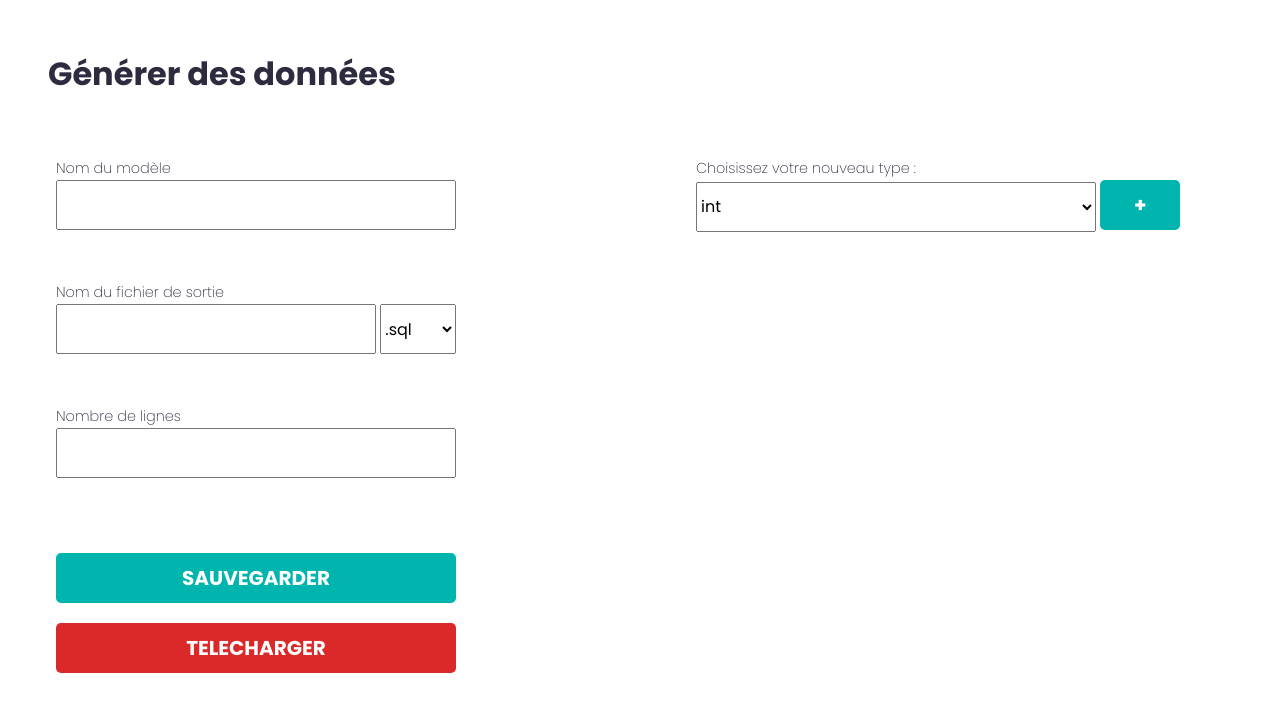
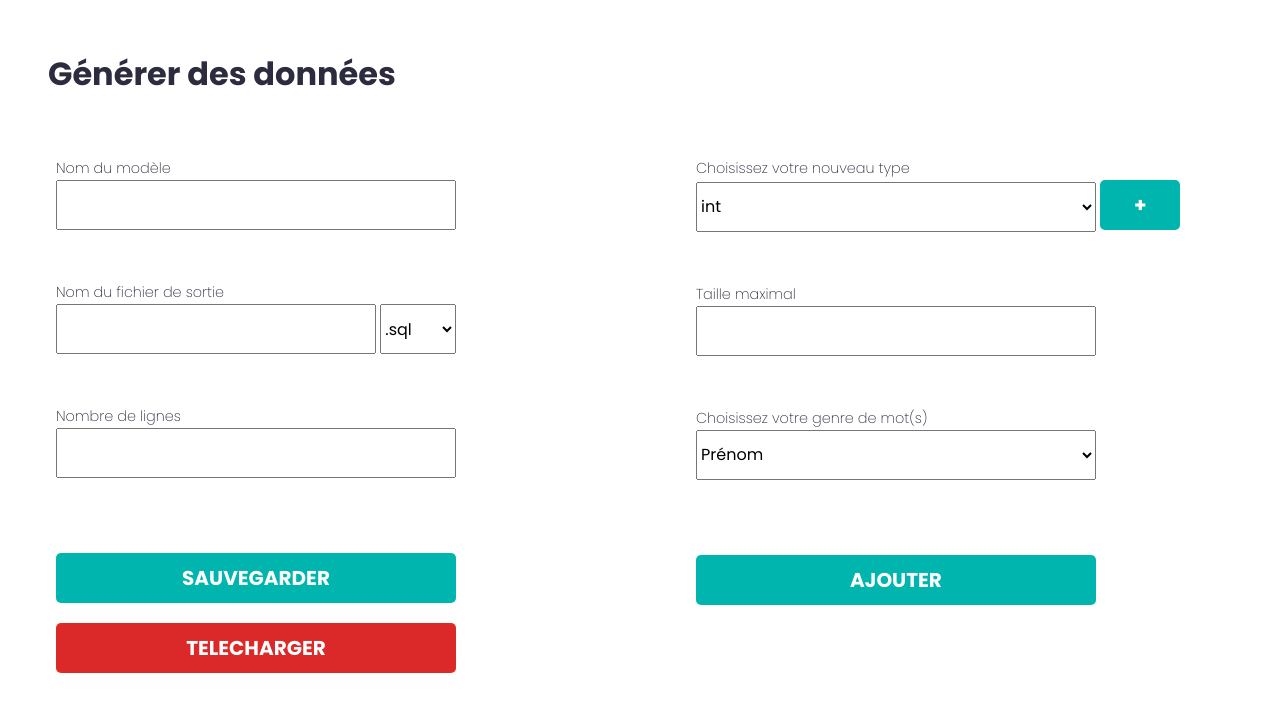
Before and after one commit to aureliensimon/db-confinement, a PHP site: page / in a window 1280 px wide. Shown: the part 100-801 px from the top of the page. Run offline with PHP 8.4, Linux system fonts and the light colour scheme; some libraries are stand-ins or nearby versions.

Commit message:
ajout des formulaires selon le type

```diff
--- a/css/menu.css
+++ b/css/menu.css
@@ -31,7 +31,7 @@
     height: 50px;
 }
 
-#buttons {
+.buttons {
     margin-top: 75px;
     margin-left: 3rem;
 }
@@ -53,6 +53,9 @@
 #button-dl {
     background-color: var(--red);
 }
+#button_ajouter{
+    background-color: var(--green);
+}
 
 #button-add{
 
@@ -62,9 +65,20 @@
 
     width: 10vmin;
     height: 50px;
-    margin-bottom: 20px;
 
     color: white;
     font-size: 2.5vmin;
     font-weight: 700;
 }
+
+#form_type_int{
+    display: none;
+}
+
+#form_type_varchar{
+    display: block;
+}
+
+#form_type_date{
+    display: none;
+}
--- a/index.html
+++ b/index.html
@@ -66,7 +66,7 @@
           <input class="field-input">
         </div>
 
-        <div id="buttons">
+        <div class="buttons">
           <button class="menu-button" id="button-save">SAUVEGARDER</button>
           <br>
           <button class="menu-button" id="button-dl">TELECHARGER</button>
@@ -77,13 +77,90 @@
       <!--RIGHT MENU-->
       <div id="right-menu" class="p-2 w-50 bd-highlight">
         <div id="choix_type" class="menu-field">
-          <span  class="field-name" >Choisissez votre nouveau type :</span>
+          <span  class="field-name" >Choisissez votre nouveau type</span>
+          <br>
           <select class="field-input">
             <option value="int">int</option>
             <option value="varchar">varchar</option>
           </select>
           <button id="button-add">+</button>
         </div>
+
+
+ <!------------------------------formulaire pour type de champs entier,float --------------------------------------------->
+
+
+        <div id="form_type_int" >
+          <form action="">
+            <div class="menu-field">
+              <span class="field-name">Valeur minimal</span>
+              <br>
+              <input class="field-input">
+            </div>
+            <div class="menu-field">
+              <span class="field-name">Valeur maximal</span>
+              <br>
+              <input class="field-input">
+            </div>
+            <div class="buttons">
+              <button class="menu-button" id="button_ajouter">AJOUTER</button>
+            </div>
+          </form>
+        </div>
+
+
+
+        <!------------------------------formulaire pour type de champs texte--------------------------------------------->
+
+
+
+        <div id="form_type_varchar">
+          <form action="">
+            <div class="menu-field">
+              <span class="field-name">Taille maximal</span>
+              <br>
+              <input class="field-input">
+            </div>
+            <div id="choix_fichier" class="menu-field">
+              <span  class="field-name" >Choisissez votre genre de mot(s)</span>
+              <br>
+              <select class="field-input">
+                <option value="int">Prénom</option>
+                <option value="varchar">Nom de famille</option>
+                <option value="varchar">Nom propre</option>
+                <option value="varchar">Nom commun</option>
+                <option value="varchar">Ville</option>
+                <option value="varchar">Verbe</option>
+              </select>
+            </div>
+            <div class="buttons">
+              <button class="menu-button" id="button_ajouter">AJOUTER</button>
+            </div>
+          </form>
+        </div>
+
+
+         <!------------------------------formulaire pour type de champs date--------------------------------------------->
+
+
+
+        <div id="form_type_date">
+          <form action="">
+            <div class="menu-field">
+              <span class="field-name">Date la plus ancienne</span>
+              <br>
+              <input type="date" class="field-input">
+            </div>
+            <div class="menu-field">
+              <span class="field-name">Date la plus récente</span>
+              <br>
+              <input type="date" class="field-input">
+            </div>
+            <div class="buttons">
+              <button class="menu-button" id="button_ajouter">AJOUTER</button>
+            </div>
+          </form>
+        </div>
       </div>
     </div>
 
```
